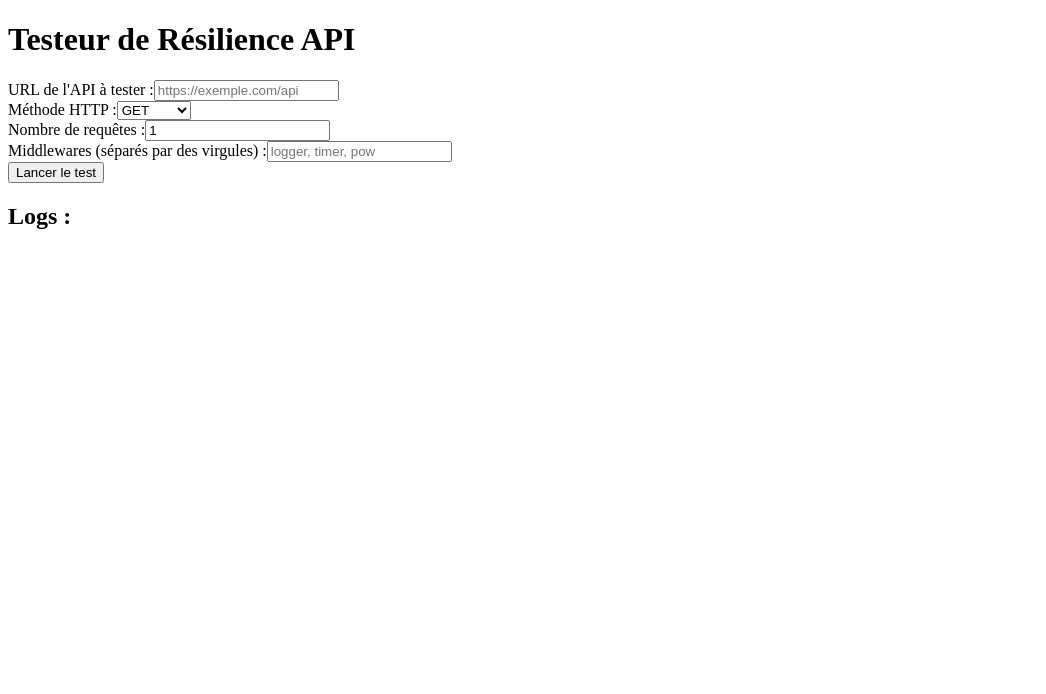
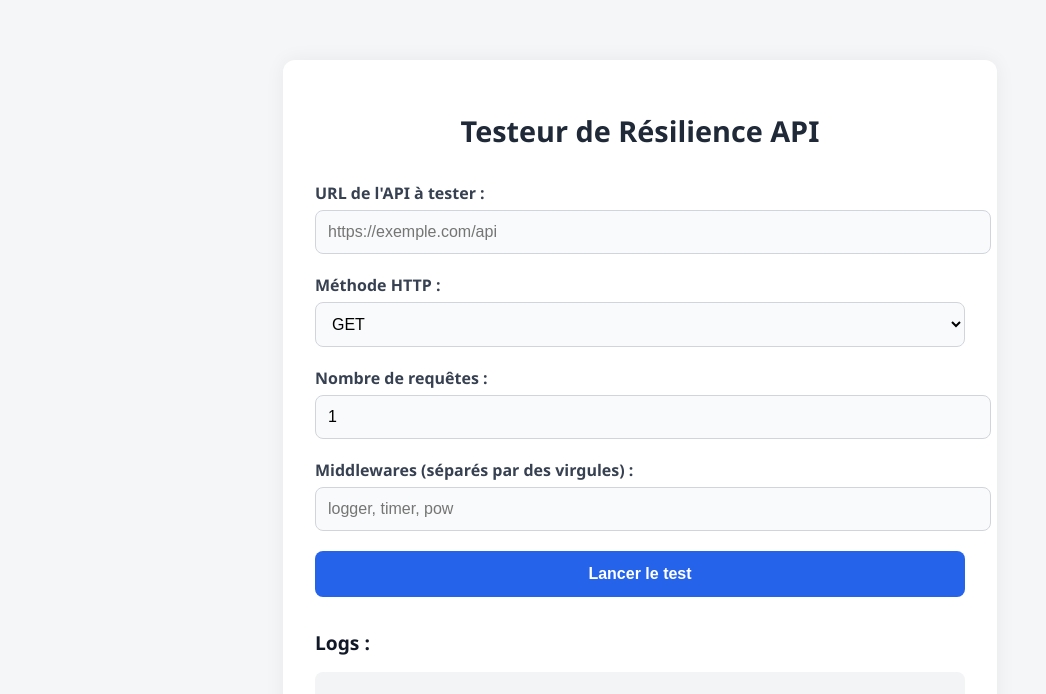
Before and after one commit to Mirandos/React-Final, a React (Create React App) app in the folder app-requete/: page / in a window 1280 px wide. Shown: the top 694 px of the page, without its empty margins (0-1046 px from the left). Built offline with nearby package versions, Linux system fonts and the light colour scheme.

Commit message:
*ADDµ Interface React

```diff
--- a/app-requete/src/App.css
+++ b/app-requete/src/App.css
@@ -1,38 +1,82 @@
-.App {
-  text-align: center;
+body {
+  background-color: #f4f6f8;
+  font-family: "Segoe UI", Roboto, sans-serif;
+  margin: 0;
+  padding: 0;
 }
 
-.App-logo {
-  height: 40vmin;
-  pointer-events: none;
+.container {
+  max-width: 650px;
+  margin: 60px auto;
+  padding: 32px;
+  background-color: #ffffff;
+  border-radius: 12px;
+  box-shadow: 0 0 20px rgba(0, 0, 0, 0.06);
 }
 
-@media (prefers-reduced-motion: no-preference) {
-  .App-logo {
-    animation: App-logo-spin infinite 20s linear;
-  }
+h1 {
+  font-size: 1.8rem;
+  margin-bottom: 32px;
+  text-align: center;
+  color: #1f2937;
 }
 
-.App-header {
-  background-color: #282c34;
-  min-height: 100vh;
-  display: flex;
-  flex-direction: column;
-  align-items: center;
-  justify-content: center;
-  font-size: calc(10px + 2vmin);
-  color: white;
+label {
+  display: block;
+  font-weight: 600;
+  margin-bottom: 6px;
+  color: #374151;
 }
 
-.App-link {
-  color: #61dafb;
+input,
+select {
+  width: 100%;
+  padding: 12px;
+  margin-bottom: 20px;
+  border: 1px solid #d1d5db;
+  border-radius: 8px;
+  font-size: 1rem;
+  background-color: #f9fafb;
+  transition: border 0.2s;
 }
 
-@keyframes App-logo-spin {
-  from {
-    transform: rotate(0deg);
-  }
-  to {
-    transform: rotate(360deg);
-  }
+input:focus,
+select:focus {
+  border-color: #2563eb;
+  outline: none;
+  background-color: #ffffff;
 }
+
+button {
+  width: 100%;
+  background-color: #2563eb;
+  color: white;
+  font-weight: bold;
+  font-size: 1rem;
+  padding: 14px;
+  border: none;
+  border-radius: 8px;
+  cursor: pointer;
+  transition: background-color 0.2s;
+}
+
+button:hover {
+  background-color: #1d4ed8;
+}
+
+h2 {
+  margin-top: 32px;
+  font-size: 1.2rem;
+  color: #111827;
+}
+
+pre {
+  background-color: #f3f4f6;
+  padding: 16px;
+  border-radius: 8px;
+  max-height: 300px;
+  overflow-y: auto;
+  font-size: 0.9rem;
+  color: #1f2937;
+  white-space: pre-wrap;
+}
--- a/app-requete/src/App.js
+++ b/app-requete/src/App.js
@@ -1,25 +1,36 @@
 import React, { useState } from "react";
-import { Routes, Route } from "react-router-dom";
+import { BrowserRouter, Routes, Route } from "react-router-dom";
 import TesteurResilience from "./interface/TesteurResilience";
+import "./App.css";
 
 function App() {
   const [url, setUrl] = useState("");
   const [count, setCount] = useState(1);
   const [middlewaresInput, setMiddlewaresInput] = useState("");
   const [logs, setLogs] = useState([]);
+  const [method, setMethod] = useState("GET");
+
+  const addLog = (message) => {
+    setLogs((prev) => [...prev, message]);
+    console.log(message);
+  };
+
+  window.__addLog = addLog;
 
   const handleStart = async () => {
     const names = middlewaresInput.split(",").map((n) => n.trim()).filter(Boolean);
     const middlewares = await loadMiddlewares(names);
+    setLogs([]);
 
     let success = 0;
     let failure = 0;
     let totalTime = 0;
 
-    for (let i = 0; i < count; i++) {
+    const requests = Array.from({ length: count }, (_, i) => {
+      return new Promise(async (resolve) => {
         const req = {
           url,
-        method: "GET",
+          method,
           headers: {},
           time: Date.now(),
           path: new URL(url).pathname,
@@ -27,8 +38,8 @@ function App() {
 
         const res = {};
 
-      await new Promise((resolve) => {
-        runMiddlewares(req, res, middlewares, resolve);
+        await new Promise((done) => {
+          runMiddlewares(req, res, middlewares, done);
         });
 
         const start = performance.now();
@@ -40,24 +51,31 @@ function App() {
           if (response.ok) success++;
           else failure++;
 
-        console.log(`[${i + 1}] ${response.status} - ${Math.round(duration)} ms`, res.elapsed || "");
+          addLog(`[${i + 1}] ${response.status} - ${Math.round(duration)} ms ${res.elapsed || ""}`);
         } catch (err) {
           failure++;
-        console.warn(`[${i + 1}] Erreur réseau`, err);
-      }
+          addLog(`[${i + 1}] Erreur réseau : ${err.message}`);
         }
 
+        resolve();
+      });
+    });
+
+    await Promise.all(requests);
+
     const average = count > 0 ? totalTime / count : 0;
-    console.log("Résultats finaux :");
-    console.log("Succès :", success);
-    console.log("Échecs :", failure);
-    console.log("Temps moyen :", Math.round(average) + " ms");
+    addLog("Résultats finaux :");
+    addLog(`Succès : ${success}`);
+    addLog(`Échecs : ${failure}`);
+    addLog(`Temps moyen : ${Math.round(average)} ms`);
   };
 
   async function loadMiddlewares(names) {
     const middlewares = [];
 
-    for (const name of names) {
+    for (const rawName of names) {
+      const name = rawName.trim();
+
       try {
         const response = await fetch(`/middlewares/${name}.js?timestamp=${Date.now()}`);
         const code = await response.text();
@@ -65,13 +83,14 @@ function App() {
         window.__middleware__ = null;
         // eslint-disable-next-line no-new-func
         new Function(code)();
+
         if (typeof window.__middleware__ === "function") {
           middlewares.push({ name, fn: window.__middleware__ });
         } else {
           throw new Error("Le fichier n'a pas défini window.__middleware__");
         }
       } catch (err) {
-        console.error(`Erreur lors du chargement du middleware "${name}"`, err);
+        addLog(`Erreur lors du chargement du middleware "${name}"`, err);
       }
     }
 
@@ -108,6 +127,8 @@ function App() {
               setMiddlewaresInput={setMiddlewaresInput}
               logs={logs}
               handleStart={handleStart}
+              method={method}
+              setMethod={setMethod}
             />
           }
         />
```
Lines whose indentation alone changed are shown as unchanged.
